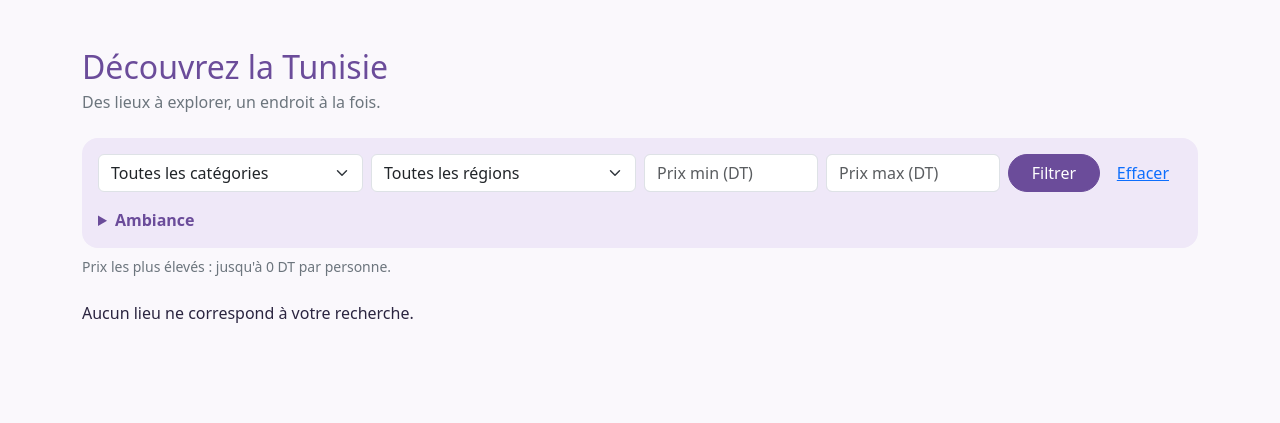
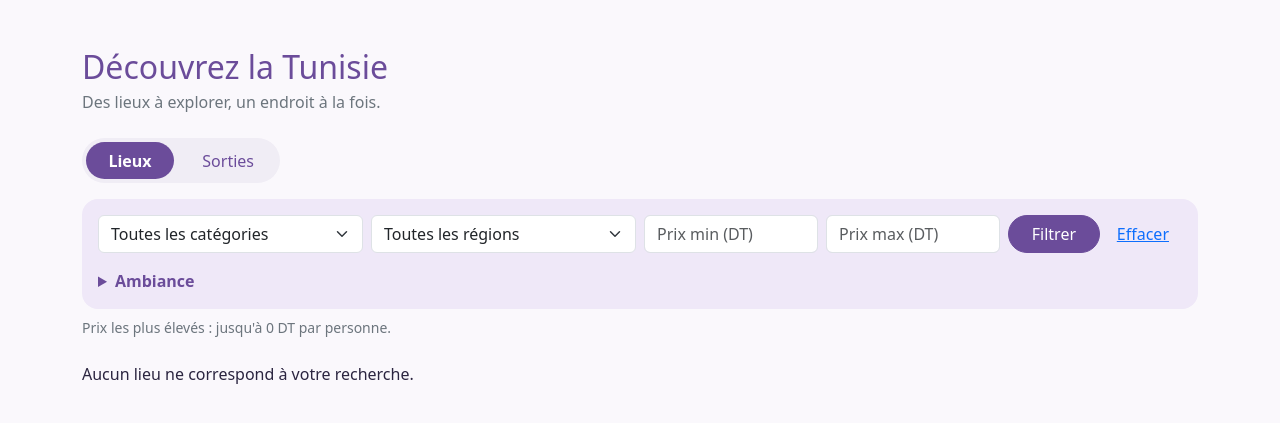
Before and after one commit to emnaamanai/wanderly, a Flask app: page / in a window 1280 px wide. Shown: the part 57-480 px from the top of the page. Run offline with Flask 3, Linux system fonts and the light colour scheme; data comes from the database, SQL or seed files in the repository; data that the repository does not hold is empty.

Commit message:
Accueil : onglets Lieux et Sorties

```diff
--- a/app.py
+++ b/app.py
@@ -124,6 +124,9 @@ def accueil():
     prix_min = request.args.get("prix_min", "")
     prix_max = request.args.get("prix_max", "")
     page = request.args.get("page", 1, type=int)
+    onglet = request.args.get("onglet", "lieux")
+    if onglet not in ("lieux", "sorties"):
+        onglet = "lieux"
 
     tags = base.execute("SELECT * FROM tag_ambiance ORDER BY nom").fetchall()
     ids_valides = {str(t["id"]) for t in tags}
@@ -197,6 +200,7 @@ def accueil():
         page=page,
         nb_pages=nb_pages,
         filtres=filtres,
+        onglet=onglet,
     )
 
 # ---------- Comptes ----------
--- a/static/css/style.css
+++ b/static/css/style.css
@@ -171,3 +171,26 @@ body {
   font-weight: 600;
   flex-shrink: 0;
 }
+/* Onglets de l'accueil (Lieux / Sorties) */
+.onglets-wander {
+  display: inline-flex;
+  gap: 6px;
+  background: #F0EDF5;
+  border-radius: 50rem;
+  padding: 4px;
+}
+.onglet-wander {
+  color: #6B4C9A;
+  border-radius: 50rem;
+  padding: 0.4rem 1.4rem;
+  text-decoration: none;
+}
+.onglet-wander:hover {
+  background: #EFE8F8;
+  color: #6B4C9A;
+}
+.onglet-wander.actif {
+  background: #6B4C9A;
+  color: #FFFFFF;
+  font-weight: 600;
+}
--- a/templates/index.html
+++ b/templates/index.html
@@ -6,6 +6,15 @@
 <div class="container my-5">
   <h1 class="h2 wander-text mb-1">Découvrez la Tunisie</h1>
   <p class="text-secondary mb-4">Des lieux à explorer, un endroit à la fois.</p>
+
+  <div class="onglets-wander mb-3">
+    <a href="{{ url_for('accueil') }}"
+       class="onglet-wander {% if onglet == 'lieux' %}actif{% endif %}">Lieux</a>
+    <a href="{{ url_for('accueil', onglet='sorties') }}"
+       class="onglet-wander {% if onglet == 'sorties' %}actif{% endif %}">Sorties</a>
+  </div>
+
+  {% if onglet == 'lieux' %}
 
   <form method="get" class="filtres-wander mb-2">
     <div class="row g-2">
@@ -38,7 +47,7 @@
         <a href="{{ url_for('accueil') }}" class="btn btn-link">Effacer</a>
       </div>
     </div>
-        <details class="mt-3" {% if tags_choisis %}open{% endif %}>
+    <details class="mt-3" {% if tags_choisis %}open{% endif %}>
       <summary class="wander-text fw-semibold">Ambiance</summary>
       <div class="d-flex flex-wrap gap-2 mt-2">
         {% for t in tags %}
@@ -69,7 +78,8 @@
   {% else %}
   <p>Aucun lieu ne correspond à votre recherche.</p>
   {% endif %}
-    {% if nb_pages > 1 %}
+
+  {% if nb_pages > 1 %}
   <nav class="mt-4" aria-label="Pagination">
     <ul class="pagination justify-content-center pagination-wander">
       <li class="page-item {% if page == 1 %}disabled{% endif %}">
@@ -86,5 +96,9 @@
     </ul>
   </nav>
   {% endif %}
+
+  {% else %}
+  <p class="text-secondary">Les sorties arrivent ici à l'étape suivante.</p>
+  {% endif %}
 </div>
 {% endblock %}
```
